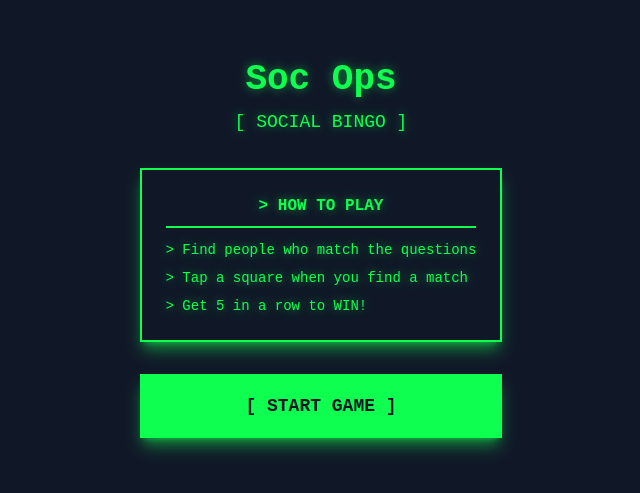
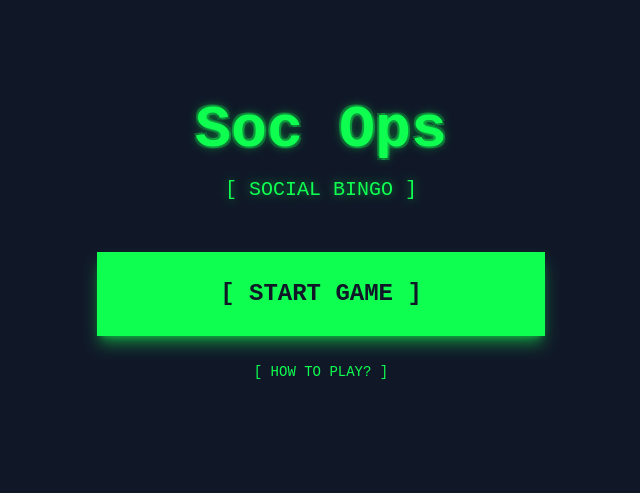
Before and after one commit to Junfromc/social-bingo, a React (Vite) app: page / in a window 1280 px wide. Shown: the part 151-644 px from the top of the page, without its empty margins (319-959 px from the left). Built offline with nearby package versions, Linux system fonts and the light colour scheme.

Commit message:
Redesign StartScreen with minimalist arcade-style layout and collapsible help
Co-authored-by: Junfromc <101047429+Junfromc@users.noreply.github.com>

```diff
--- a/src/components/StartScreen.tsx
+++ b/src/components/StartScreen.tsx
@@ -1,29 +1,59 @@
+import { useState } from 'react';
+
 interface StartScreenProps {
   onStart: () => void;
 }
 
 export function StartScreen({ onStart }: StartScreenProps) {
+  const [showHelp, setShowHelp] = useState(false);
+
   return (
     <div className="flex flex-col items-center justify-center min-h-full p-6 bg-gray-900">
-      <div className="text-center max-w-sm">
-        <h1 className="text-4xl font-bold text-accent mb-2 font-mono">Soc Ops</h1>
-        <p className="text-lg text-accent mb-8 font-mono">[ SOCIAL BINGO ]</p>
+      <div className="text-center max-w-md w-full">
+        {/* Title with static glitch effect */}
+        <h1
+          className="text-6xl font-bold text-accent mb-4 font-mono"
+          style={{
+            textShadow: `
+              0 0 10px rgba(15, 255, 80, 0.5),
+              2px 2px 0px rgba(15, 255, 80, 0.3),
+              -2px -2px 0px rgba(15, 255, 80, 0.3),
+              2px -2px 0px rgba(15, 255, 80, 0.2),
+              -2px 2px 0px rgba(15, 255, 80, 0.2)
+            `
+          }}
+        >
+          Soc Ops
+        </h1>
 
-        <div className="bg-gray-900 border-2 border-accent p-6 shadow-lg shadow-accent/50 mb-8">
-          <h2 className="font-semibold text-accent mb-3 font-mono border-b-2 border-accent pb-2">&gt; HOW TO PLAY</h2>
-          <ul className="text-left text-accent text-sm space-y-2 font-mono">
-            <li>&gt; Find people who match the questions</li>
-            <li>&gt; Tap a square when you find a match</li>
-            <li>&gt; Get 5 in a row to WIN!</li>
-          </ul>
-        </div>
+        {/* Tagline */}
+        <p className="text-xl text-accent mb-12 font-mono">[ SOCIAL BINGO ]</p>
 
+        {/* Prominent START button */}
         <button
           onClick={onStart}
-          className="w-full bg-accent text-gray-900 font-semibold py-4 px-8 text-lg active:bg-accent-light transition-colors font-mono border-2 border-accent shadow-lg shadow-accent/50 hover:shadow-[0_0_20px_rgba(15,255,80,0.8)]"
+          className="w-full bg-accent text-gray-900 font-bold py-6 px-8 text-2xl mb-6 active:bg-accent-light transition-colors font-mono border-2 border-accent shadow-lg shadow-accent/50 hover:shadow-[0_0_20px_rgba(15,255,80,0.8)]"
         >
           [ START GAME ]
         </button>
+
+        {/* Collapsible help section */}
+        <button
+          onClick={() => setShowHelp(!showHelp)}
+          className="text-accent text-sm font-mono hover:text-accent-light transition-colors mb-4"
+        >
+          {showHelp ? '[ HIDE HELP ]' : '[ HOW TO PLAY? ]'}
+        </button>
+
+        {showHelp && (
+          <div className="bg-gray-900 border-2 border-accent p-6 shadow-lg shadow-accent/50">
+            <ul className="text-left text-accent text-sm space-y-2 font-mono">
+              <li>&gt; Find people who match the questions</li>
+              <li>&gt; Tap a square when you find a match</li>
+              <li>&gt; Get 5 in a row to WIN!</li>
+            </ul>
+          </div>
+        )}
       </div>
     </div>
   );
```
